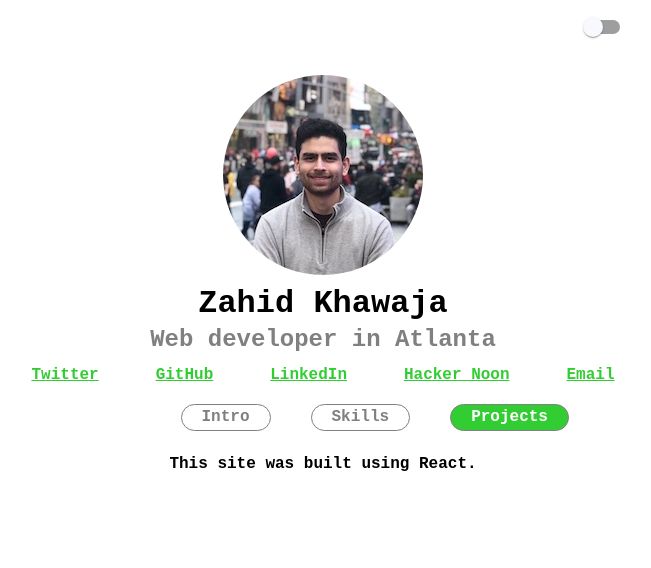
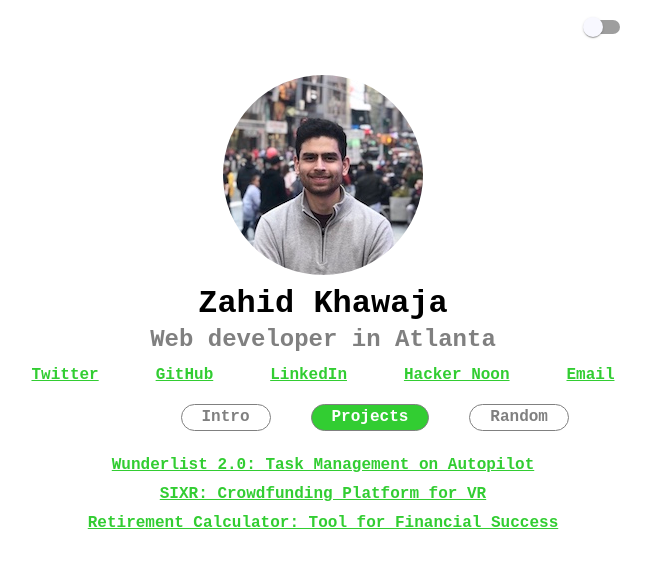
Before and after one commit to zahidkhawaja/zahidkhawaja, a React (Create React App) app: page /projects in a window 1280 px wide. Shown: the top 568 px of the page, without its empty margins (317-968 px from the left). Built offline with nearby package versions, Linux system fonts and the light colour scheme; a web font is replaced by a local one.

Commit message:
Add project links

```diff
--- a/src/App.css
+++ b/src/App.css
@@ -55,6 +55,17 @@
   padding: 0px 20px 0px 20px;
 }
 
+.projectslist {
+  display: flex;
+  flex-direction: column;
+  margin: 15px;
+}
+
+.projectslist a {
+  color: #32CD32;
+  margin: 2.5px;
+}
+
 .active {
   background-color: #32CD32;
 }
--- a/src/App.js
+++ b/src/App.js
@@ -4,7 +4,7 @@ import { Switch, Route } from "react-router-dom";
 import Header from "./components/Header";
 import Intro from "./components/Intro";
 import Projects from "./components/Projects";
-import Skills from "./components/Skills";
+import Random from "./components/Random";
 import Nav from "./components/Nav";
 
 function App() {
@@ -20,10 +20,10 @@ function App() {
         <Projects/>
         </Route>
 
-        <Route path = "/skills">
+        <Route path = "/random">
         <Nav/>
         <Header/>
-        <Skills/>
+        <Random/>
         </Route>
 
         <Route path = "/">
--- a/src/components/Header.js
+++ b/src/components/Header.js
@@ -20,8 +20,8 @@ const Header = () => {
         <div className = "views">
         <nav className = "bio">
         <NavLink activeClassName = "active" exact={true} to = "/"><p>Intro</p></NavLink>
-        <NavLink activeClassName = "active" to = "/skills"><p>Skills</p></NavLink>
         <NavLink activeClassName = "active" to = "/projects"><p>Projects</p></NavLink>
+        <NavLink activeClassName = "active" to = "/random"><p>Random</p></NavLink>
         </nav>
         </div>
         </div>
--- a/src/components/Intro.js
+++ b/src/components/Intro.js
@@ -4,7 +4,7 @@ const Intro = () => {
     return (
 
         <div className = "viewcontent">
-        <p>Hey there! My name is Zahid and I'm a full stack web developer. I'm passionate about FOSS, WebXR, and minimalistic design. I also enjoy producing music!</p>
+        <p>Hey there! My name is Zahid and I'm a full stack web developer. I'm passionate about open source, augmented/virtual reality, and minimalistic design. I also enjoy producing music!</p>
         </div>
 
     )
--- a/src/components/Projects.js
+++ b/src/components/Projects.js
@@ -3,7 +3,11 @@ import React from "react";
 const Projects = () => {
     return (
         <div className = "viewcontent">
-        <p>This site was built using React.</p>
+            <div className = "projectslist">
+        <a href = "https://github.com/BuildWeekWunderlist6/frontend">Wunderlist 2.0: Task Management on Autopilot</a>
+        <a href = "https://github.com/builld-vr-funding-platform/marketing-page">SIXR: Crowdfunding Platform for VR</a>
+        <a href = "https://github.com/zahidkhawaja/Retirement-Calculator">Retirement Calculator: Tool for Financial Success</a>
+        </div>
         </div>
     )
 }
--- /dev/null
+++ b/src/components/Random.js
@@ -0,0 +1,11 @@
+import React from "react";
+
+const Random = () => {
+    return (
+        <div className = "viewcontent">
+        <p>Stay tuned for awesome randomness!</p>
+        </div>
+    )
+}
+
+export default Random;
--- a/src/components/Skills.js
+++ /dev/null
@@ -1,11 +0,0 @@
-import React from "react";
-
-const Skills = () => {
-    return (
-        <div className = "viewcontent">
-        <p>I'm experienced with HTML/CSS/JavaScript/React.</p>
-        </div>
-    )
-}
-
-export default Skills;
```
